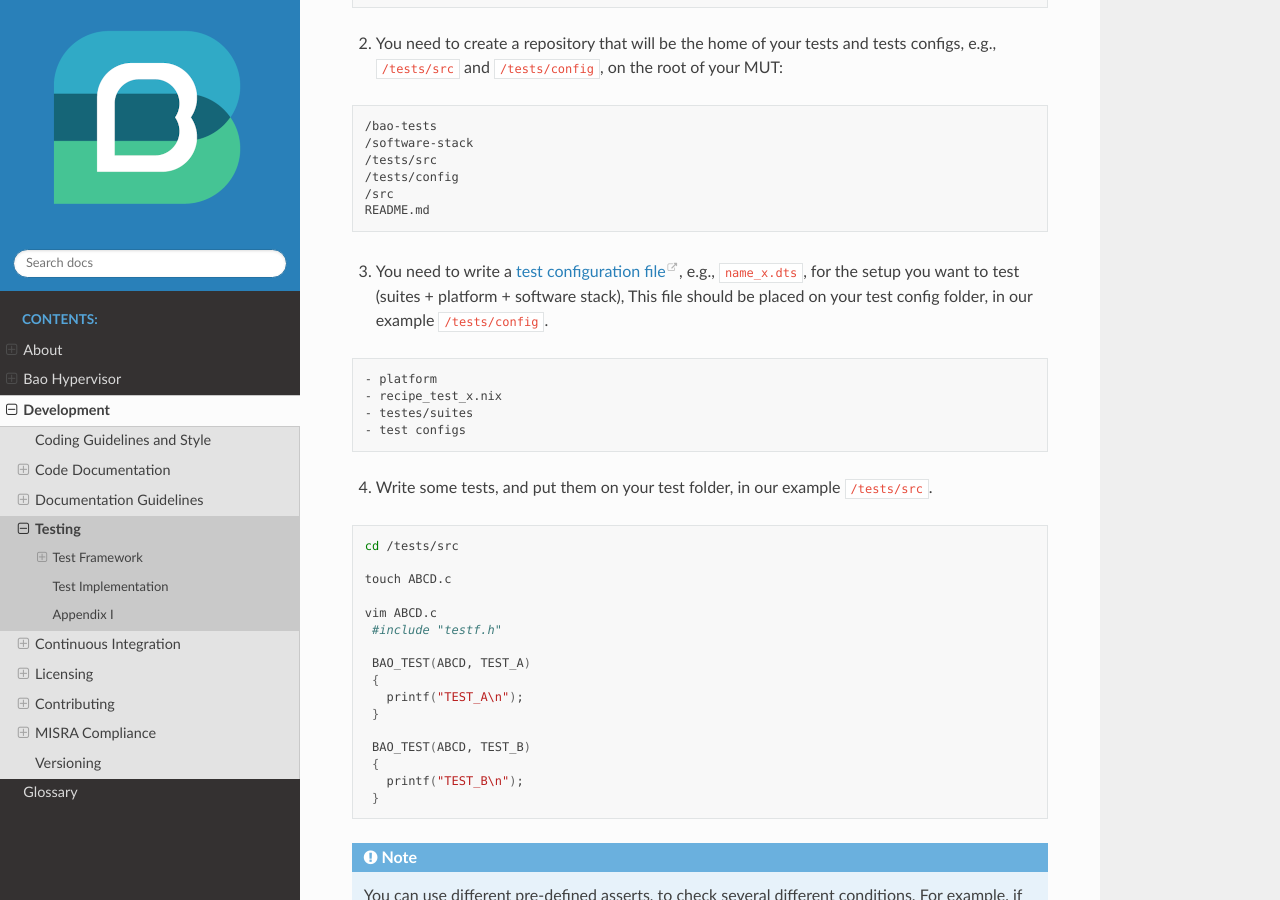
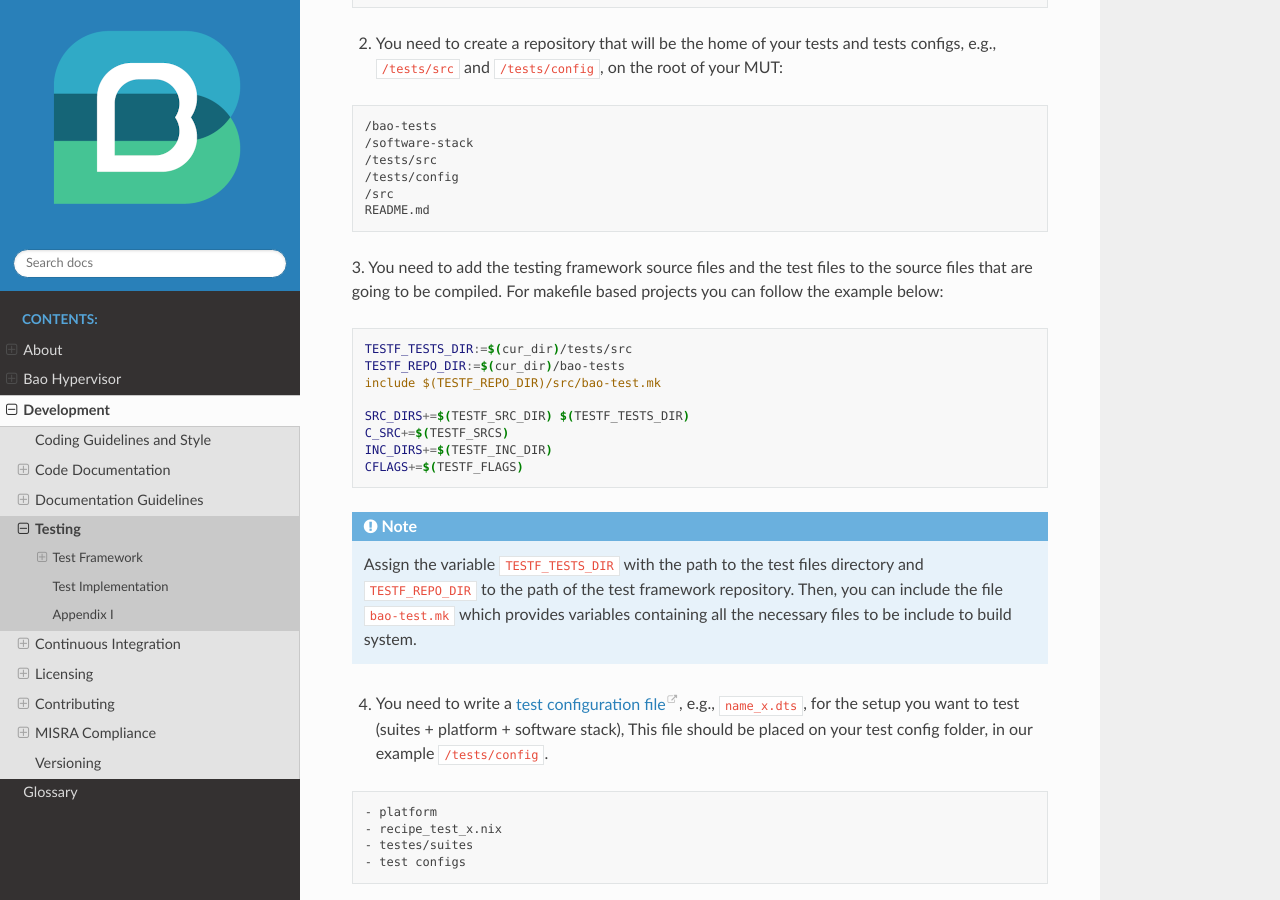
Before and after one commit to bao-project/bao-docs, a Sphinx documentation site: the page built from source/development/testing.rst, in a window 1280 px wide and 900 px high, scrolled down 5363 px. Built offline with Sphinx 7.4.7 and the Read the Docs theme 2.0.0, drawn with Linux system fonts in a browser that asks for light colours.

Commit message:
feat(how-to): Added a new step to the How to Use section
Added a step regarding the source files that need to be included in the
makefiles.

Signed-off-by: Miguel Silva <miguelafsilva5@gmail.com>

```diff
--- a/source/development/testing.rst
+++ b/source/development/testing.rst
@@ -270,7 +270,29 @@ Lets assume you have a MUT with the following structure:
  /src
  README.md
 
-3. You need to write a `test configuration
+3. You need to add the testing framework source files and the test files to
+the source files that are going to be compiled. For makefile based projects you
+can follow the example below:
+
+.. code-block:: make
+
+  TESTF_TESTS_DIR:=$(cur_dir)/tests/src
+  TESTF_REPO_DIR:=$(cur_dir)/bao-tests
+  include $(TESTF_REPO_DIR)/src/bao-test.mk
+
+  SRC_DIRS+=$(TESTF_SRC_DIR) $(TESTF_TESTS_DIR)
+  C_SRC+=$(TESTF_SRCS)
+  INC_DIRS+=$(TESTF_INC_DIR)
+  CFLAGS+=$(TESTF_FLAGS)
+
+.. note::
+  Assign the variable ``TESTF_TESTS_DIR`` with the path to the test files
+  directory and ``TESTF_REPO_DIR`` to the path of the test framework
+  repository. Then, you can include the file ``bao-test.mk`` which provides
+  variables containing all the necessary files to be include to build system.
+
+
+4. You need to write a `test configuration
    file <#test-configuration-file>`__, e.g., ``name_x.dts``, for the setup
    you want to test (suites + platform + software stack), This file should be
    placed on your test config folder, in our example ``/tests/config``.
```
Also changed, not shown: other parts of source/development/testing.rst (+3 -3 lines).
